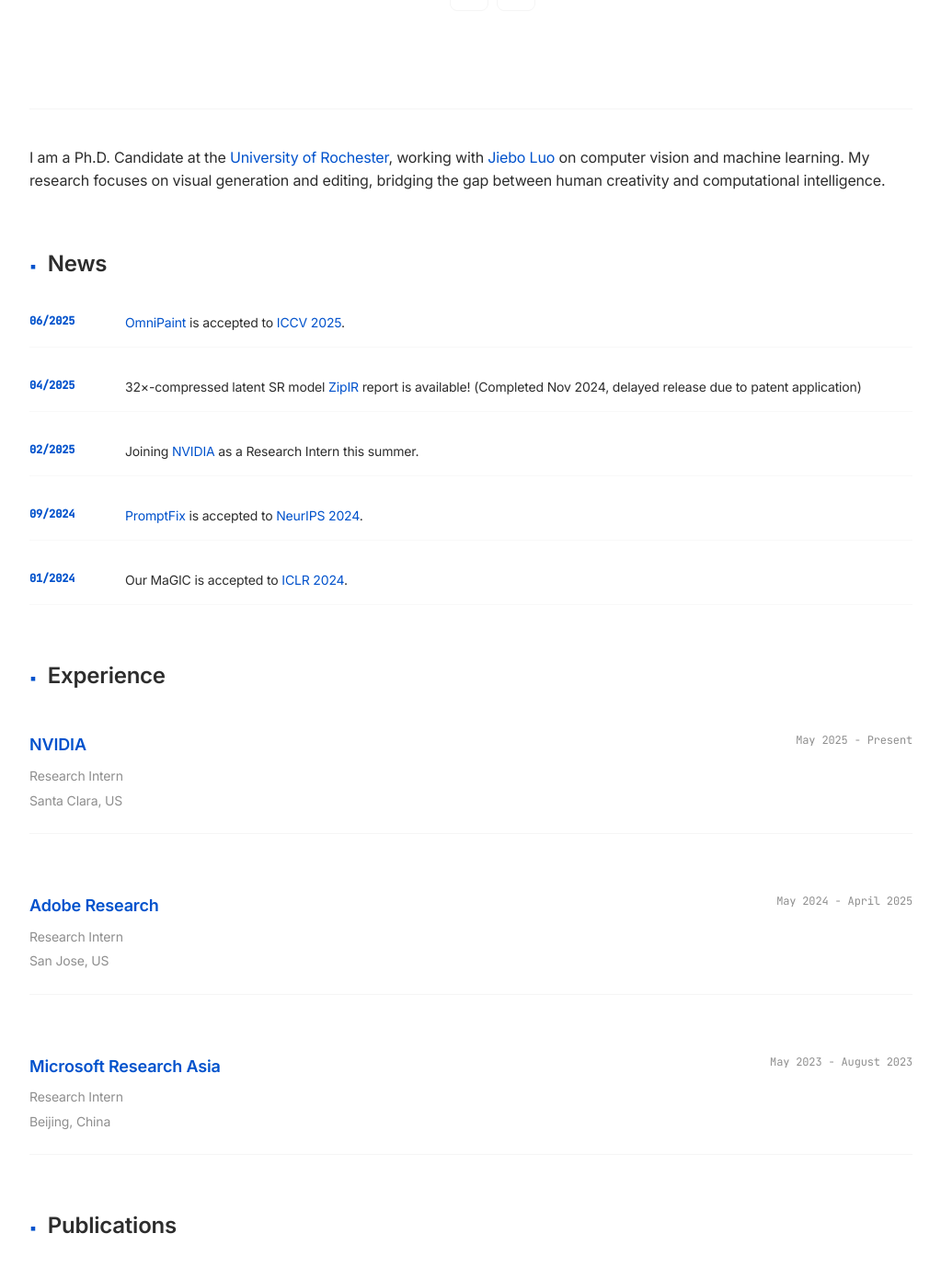
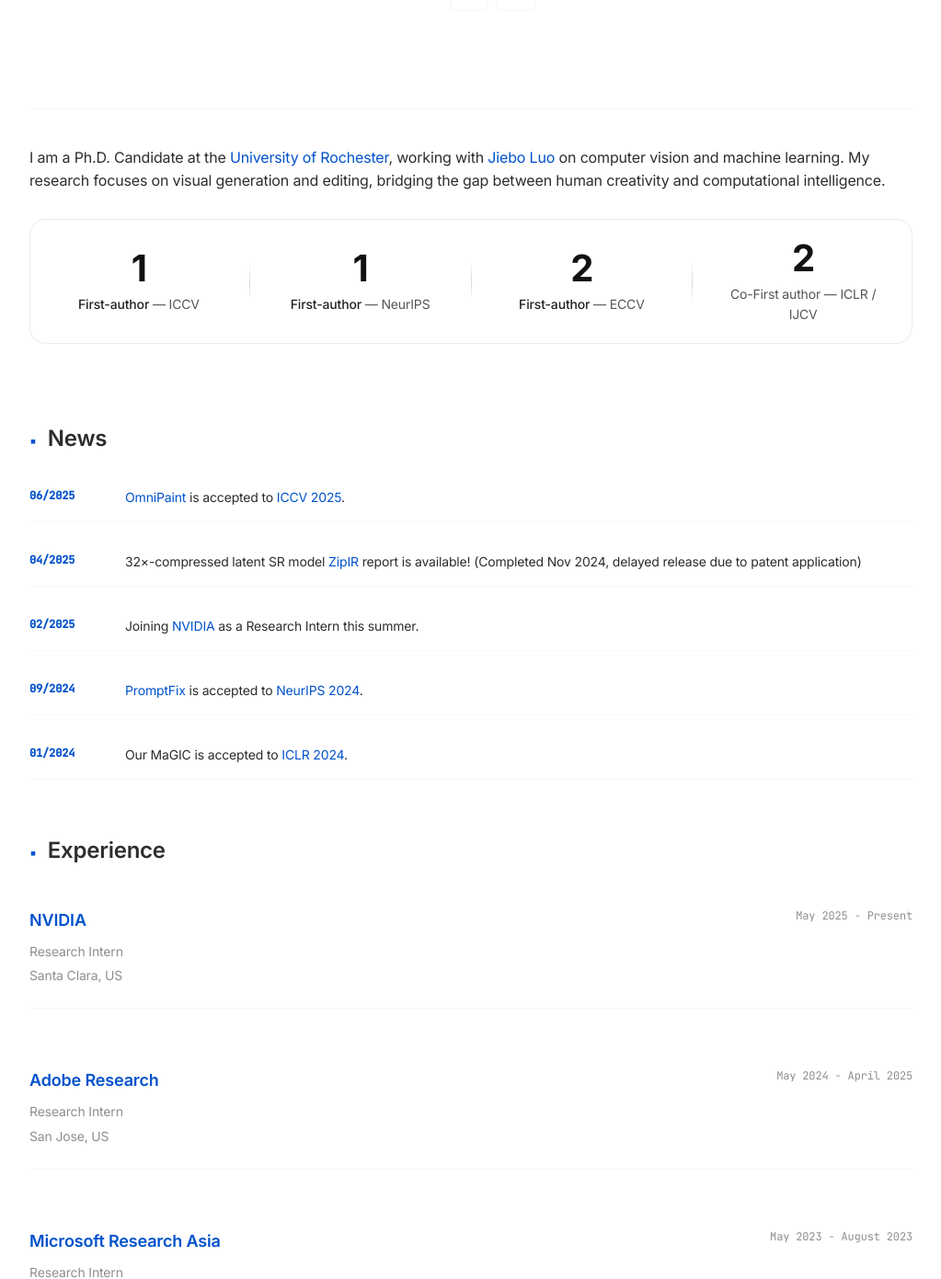
Before and after one commit to yeates/yeates.github.io, a Jekyll site: the page built from index.md, in a window 1280 px wide, cut to the strip 501-1892 px from the top of the page. Shown: the whole strip at 92% size, without its empty margins (128-1151 px from the left). Built offline with Jekyll 4.4.1, drawn with Linux system fonts in a browser that asks for light colours; nearby versions of some CDN libraries; a style sheet for code colours, icons or effects is not loaded; some of the changed text lies outside the part shown.

Commit message:
update avatar hover; first-author hightlight

```diff
--- a/_config.yml
+++ b/_config.yml
@@ -7,6 +7,7 @@ google_scholar: https://scholar.google.com/citations?user=QXF5p7QAAAAJ
 github_link: https://github.com/yeates
 linkedin: https://www.linkedin.com/in/yongsheng-yu-87b7b2150/
 avatar: ./assets/img/avatar_2.jpg
+avatar_hover: ./assets/img/avatar_1.jpg
 google_analytics: UA-172331442-1
 favicon: ./assets/img/favicon.jpg
 favicon_dark: ./assets/img/favicon.jpg
--- a/_layouts/homepage.html
+++ b/_layouts/homepage.html
@@ -60,7 +60,7 @@
       <header>
 
         {% if site.avatar %}
-        <a class="image avatar"><img src="{{ site.avatar }}" alt="avatar" /></a>
+        <a class="image avatar"><img src="{{ site.avatar }}" {% if site.avatar_hover %}data-hover="{{ site.avatar_hover }}"{% endif %} alt="avatar" /></a>
         {% endif %}
 
         <h1>{{ site.title }}</h1>
--- a/assets/css/style.scss
+++ b/assets/css/style.scss
@@ -2,3 +2,82 @@
 ---
 
 @import "minimal-light";
+
+/* Apple-style publication stats */
+.pub-stats {
+  margin: 28px 0 12px;
+}
+
+.pub-stats-inner {
+  display: flex;
+  align-items: center;
+  justify-content: space-between;
+  gap: 24px;
+  padding: 20px 22px;
+  border: 1px solid rgba(0,0,0,0.08);
+  border-radius: 18px;
+  background: rgba(255,255,255,0.6);
+  -webkit-backdrop-filter: saturate(180%) blur(16px);
+  backdrop-filter: saturate(180%) blur(16px);
+}
+
+.stat-item {
+  flex: 1 1 0;
+  text-align: center;
+}
+
+.stat-num {
+  font-size: 40px;
+  line-height: 1.1;
+  font-weight: 700;
+  letter-spacing: -0.02em;
+  color: #111;
+}
+
+.stat-desc {
+  margin-top: 6px;
+  font-size: 14px;
+  color: #555;
+}
+
+.stat-divider {
+  width: 1px;
+  height: 44px;
+  background: linear-gradient(to bottom, rgba(0,0,0,0), rgba(0,0,0,0.16), rgba(0,0,0,0));
+}
+
+.pub-stats-note {
+  margin-top: 10px;
+  font-size: 12px;
+  color: #888;
+  text-align: center;
+}
+
+@media (max-width: 720px) {
+  .pub-stats-inner {
+    flex-direction: column;
+    align-items: stretch;
+    gap: 16px;
+  }
+  .stat-divider {
+    width: 100%;
+    height: 1px;
+    background: linear-gradient(to right, rgba(0,0,0,0), rgba(0,0,0,0.16), rgba(0,0,0,0));
+  }
+  .stat-num {
+    font-size: 34px;
+  }
+}
+
+@media (prefers-color-scheme: dark) {
+  .pub-stats-inner {
+    border-color: rgba(255,255,255,0.12);
+    background: rgba(22,22,22,0.6);
+  }
+  .stat-num { color: #f2f2f2; }
+  .stat-desc { color: #cfcfcf; }
+  .stat-divider {
+    background: linear-gradient(to bottom, rgba(255,255,255,0), rgba(255,255,255,0.22), rgba(255,255,255,0));
+  }
+  .pub-stats-note { color: #a8a8a8; }
+}
--- a/assets/js/modern-interactions.js
+++ b/assets/js/modern-interactions.js
@@ -23,4 +23,28 @@ document.addEventListener('DOMContentLoaded', function() {
         el.style.transition = 'opacity 0.6s cubic-bezier(0.4, 0, 0.2, 1), transform 0.6s cubic-bezier(0.4, 0, 0.2, 1)';
         observer.observe(el);
     });
+
+    // Avatar hover swap with preload
+    const avatarImg = document.querySelector('header .image.avatar img');
+    if (avatarImg && avatarImg.dataset.hover) {
+        const originalSrc = avatarImg.getAttribute('src');
+        const hoverSrc = avatarImg.dataset.hover;
+        // Preload hover image
+        const preload = new Image();
+        preload.src = hoverSrc;
+
+        avatarImg.addEventListener('mouseenter', () => {
+            avatarImg.setAttribute('src', hoverSrc);
+        });
+        avatarImg.addEventListener('mouseleave', () => {
+            avatarImg.setAttribute('src', originalSrc);
+        });
+        // For keyboard accessibility
+        avatarImg.addEventListener('focus', () => {
+            avatarImg.setAttribute('src', hoverSrc);
+        });
+        avatarImg.addEventListener('blur', () => {
+            avatarImg.setAttribute('src', originalSrc);
+        });
+    }
 });
--- a/index.md
+++ b/index.md
@@ -3,6 +3,31 @@ layout: homepage
 ---
 
 I am a Ph.D. Candidate at the [University of Rochester](https://www.cs.rochester.edu/), working with [Jiebo Luo](https://www.cs.rochester.edu/u/jluo/) on computer vision and machine learning. My research focuses on visual generation and editing, bridging the gap between human creativity and computational intelligence.
+
+<div class="pub-stats">
+  <div class="pub-stats-inner">
+    <div class="stat-item">
+      <div class="stat-num">1</div>
+      <div class="stat-desc"><strong>First-author</strong> — ICCV</div>
+    </div>
+    <div class="stat-divider" aria-hidden="true"></div>
+    <div class="stat-item">
+      <div class="stat-num">1</div>
+      <div class="stat-desc"><strong>First-author</strong> — NeurIPS</div>
+    </div>
+    <div class="stat-divider" aria-hidden="true"></div>
+    <div class="stat-item">
+      <div class="stat-num">2</div>
+      <div class="stat-desc"><strong>First-author</strong> — ECCV</div>
+    </div>
+    <div class="stat-divider" aria-hidden="true"></div>
+    <div class="stat-item">
+      <div class="stat-num">2</div>
+      <div class="stat-desc">Co-First author — ICLR / IJCV</div>
+    </div>
+  </div>
+  <br>
+</div>
 
 ## News
 
```
Also changed, not shown: other parts of index.md (+2 -2 lines).
